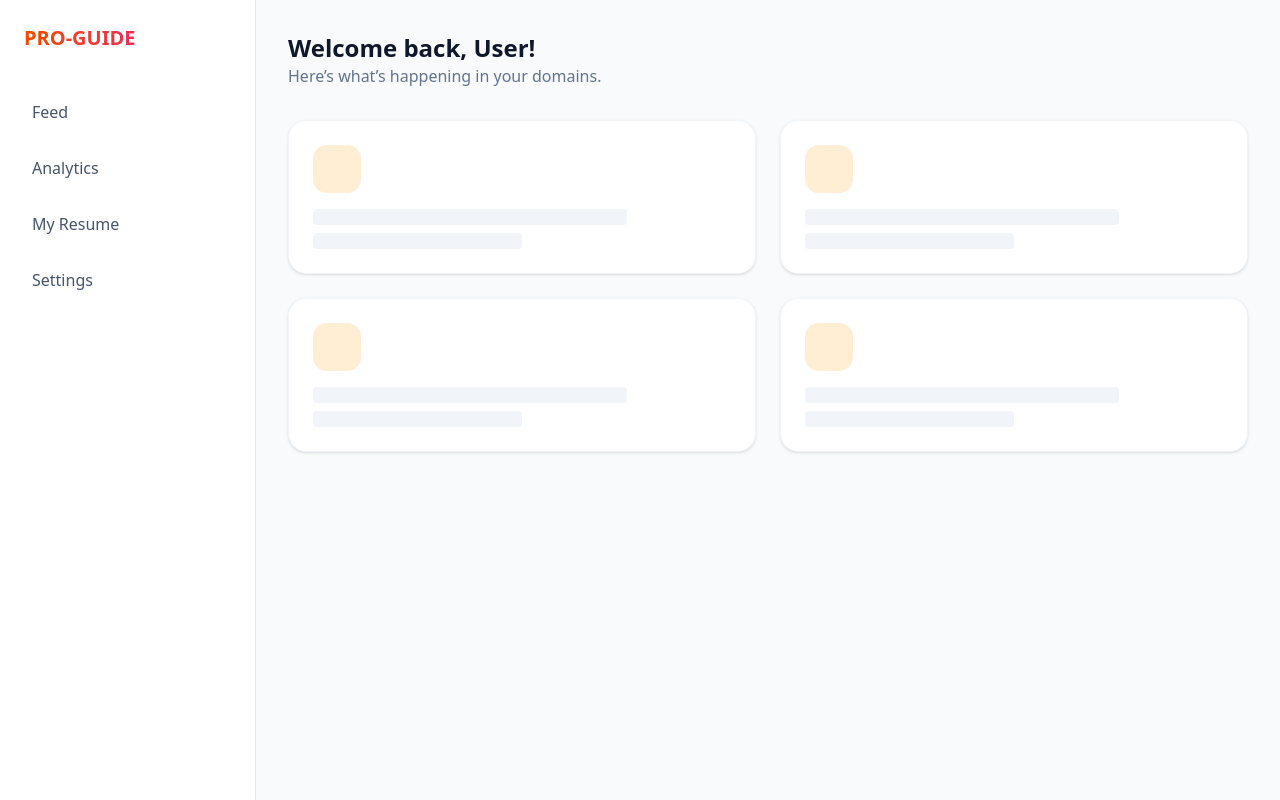
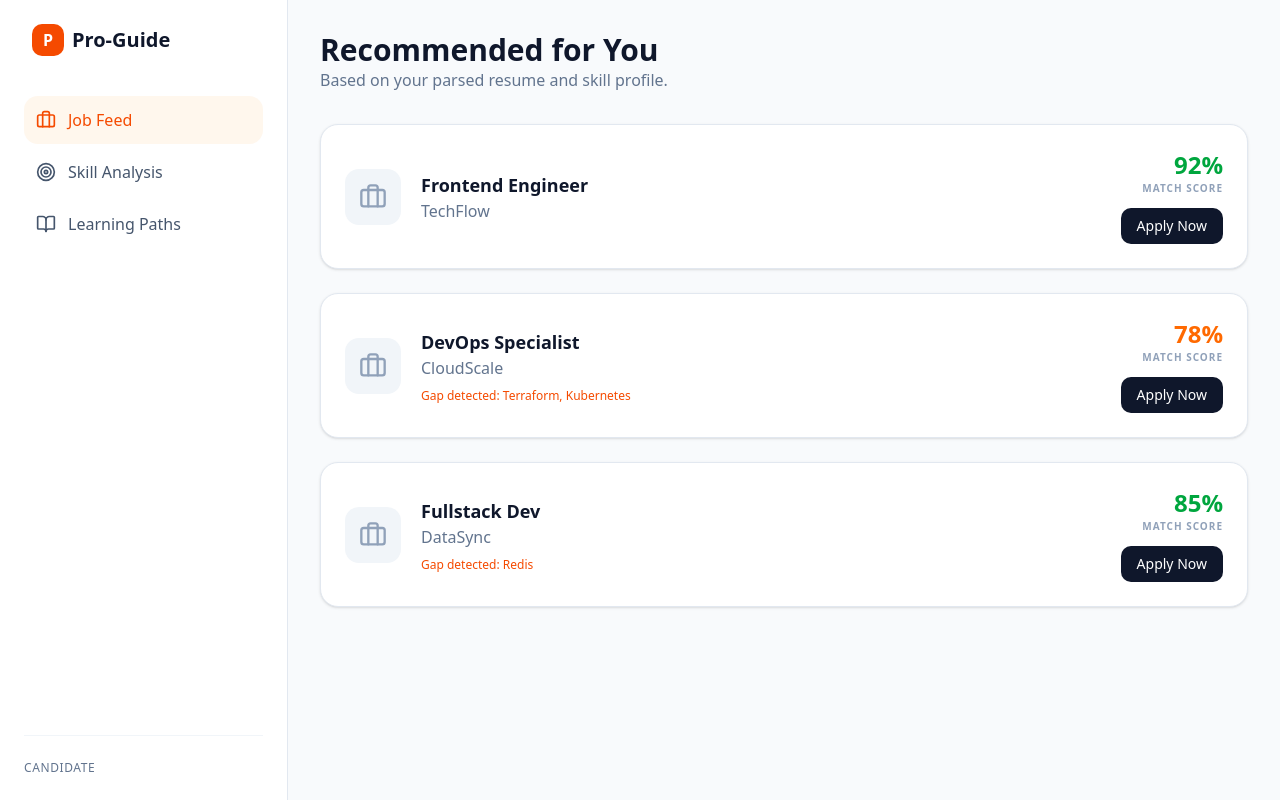
Before and after one commit to Amrutanshu-Mishra/January-cohort, a Next.js app in the folder jancohort/: page /dashboard in a window 1280 px wide. Built offline with nearby package versions, Linux system fonts and the light colour scheme; no server answers.

Commit message:
recruiters_pov

```diff
--- a/jancohort/src/app/dashboard/page.js
+++ b/jancohort/src/app/dashboard/page.js
@@ -1,53 +1,24 @@
 "use client";
-import { motion } from "framer-motion";
-import { useUser, UserButton } from "@clerk/nextjs";
+import { useUser } from "@clerk/nextjs";
+import RecruiterPOV from "@/components/dashboard/RecruiterPOV";
+import CandidatePOV from "@/components/dashboard/CandidatePOV";
+import Loader from "@/components/ui/loader";
 
-// Inside your sidebar or header
-export default function Dashboard() {
-  const { user } = useUser();
+export default function DashboardPage() {
+  const { user, isLoaded } = useUser();
+
+  if (!isLoaded) return <Loader />;
+
+  // We check the role saved in Clerk metadata
+  const userRole = user?.publicMetadata?.role;
 
   return (
-    <div className="min-h-screen bg-slate-50 flex">
-      {/* Sidebar */}
-      <UserButton afterSignOutUrl="/" />
-      <aside className="w-64 bg-white border-r border-slate-200 p-6 flex flex-col hidden md:flex">
-        <h1 className="text-xl font-bold bg-gradient-to-r from-orange-600 to-pink-600 bg-clip-text text-transparent mb-10">
-          PRO-GUIDE
-        </h1>
-        <nav className="space-y-4 flex-1">
-          {['Feed', 'Analytics', 'My Resume', 'Settings'].map((item) => (
-            <div key={item} className="text-slate-600 hover:text-slate-900 font-medium cursor-pointer p-2 rounded-lg hover:bg-slate-100 transition-all">
-              {item}
-            </div>
-          ))}
-        </nav>
-        <UserButton />
-      </aside>
-
-      {/* Main Content */}
-      <main className="flex-1 p-8">
-        <header className="flex justify-between items-center mb-8">
-          <div>
-            <h2 className="text-2xl font-bold text-slate-900">Welcome back, {user?.firstName || "User"}!</h2>
-            <p className="text-slate-500">Here’s what’s happening in your domains.</p>
-          </div>
-        </header>
-
-        {/* Feed Grid */}
-        <div className="grid grid-cols-1 lg:grid-cols-2 gap-6">
-          {[1, 2, 3, 4].map((i) => (
-            <motion.div
-              key={i}
-              whileHover={{ y: -5 }}
-              className="bg-white p-6 rounded-2xl border border-slate-100 shadow-sm"
-            >
-              <div className="w-12 h-12 bg-orange-100 rounded-xl mb-4" />
-              <div className="h-4 w-3/4 bg-slate-100 rounded mb-2" />
-              <div className="h-4 w-1/2 bg-slate-100 rounded" />
-            </motion.div>
-          ))}
-        </div>
-      </main>
+    <div className="min-h-screen">
+      {userRole === "recruiter" ? (
+        <RecruiterPOV />
+      ) : (
+        <CandidatePOV />
+      )}
     </div>
   );
 }
--- a/jancohort/src/app/register/page.js
+++ b/jancohort/src/app/register/page.js
@@ -1,125 +1,74 @@
 "use client";
 import { useState } from "react";
 import { motion, AnimatePresence } from "framer-motion";
+import { useUser } from "@clerk/nextjs";
 import { useRouter } from "next/navigation";
-import { CheckCircle, Upload, ChevronRight } from "lucide-react";
-
-const domains = [
-  "Frontend", "Backend", "Fullstack", "DevOps", "Mobile Dev",
-  "Data Science", "AI/ML", "Cybersecurity", "UI/UX Design", "Cloud Arch"
-];
 
 export default function RegisterPage() {
+  const { user } = useUser();
   const router = useRouter();
-  const [step, setStep] = useState(1);
-  const [formData, setFormData] = useState({
-    username: "",
-    interests: [],
-    resume: null
+  const [role, setRole] = useState(null); // 'candidate' or 'recruiter'
+  const [step, setStep] = useState(0);
+
+  // State matching your Mongoose Schema
+  const [companyData, setCompanyData] = useState({
+    companyName: "",
+    website: "",
+    description: "",
+    industry: "",
+    size: "Startup",
   });
 
-  const toggleInterest = (domain) => {
-    setFormData(prev => ({
-      ...prev,
-      interests: prev.interests.includes(domain)
-        ? prev.interests.filter(i => i !== domain)
-        : [...prev.interests, domain]
-    }));
+  const finishRegistration = async () => {
+    // Logic to save to MongoDB and update Clerk Metadata
+    // For now, redirecting to dashboard
+    router.push("/dashboard");
   };
 
-  const handleNext = () => setStep(step + 1);
-
   return (
-    <div className="min-h-screen bg-white flex items-center justify-center p-4">
-      <motion.div
-        layout
-        className="max-w-2xl w-full bg-slate-50 border border-slate-200 rounded-[2rem] p-8 shadow-xl"
-      >
+    <div className="min-h-screen bg-slate-50 flex items-center justify-center p-6">
+      <motion.div layout className="max-w-xl w-full bg-white rounded-3xl p-8 shadow-2xl border border-slate-100">
         <AnimatePresence mode="wait">
-          {/* STEP 1: Username & Domains */}
-          {step === 1 && (
-            <motion.div
-              key="step1"
-              initial={{ opacity: 0, x: 20 }}
-              animate={{ opacity: 1, x: 0 }}
-              exit={{ opacity: 0, x: -20 }}
-              className="space-y-6"
-            >
-              <div>
-                <h2 className="text-3xl font-bold text-slate-900">Personalize your profile</h2>
-                <p className="text-slate-500">Tell us what you're passionate about.</p>
-              </div>
-
-              <div className="space-y-2">
-                <label className="text-sm font-medium text-slate-700">Choose a Username</label>
-                <input
-                  type="text"
-                  placeholder="@username"
-                  className="w-full px-4 py-3 rounded-xl border border-slate-200 focus:ring-2 focus:ring-orange-500 outline-none transition-all"
-                  onChange={(e) => setFormData({...formData, username: e.target.value})}
-                />
-              </div>
-
-              <div className="space-y-3">
-                <label className="text-sm font-medium text-slate-700">Domains of Interest</label>
-                <div className="flex flex-wrap gap-2">
-                  {domains.map((domain) => (
-                    <button
-                      key={domain}
-                      onClick={() => toggleInterest(domain)}
-                      className={`px-4 py-2 rounded-full border text-sm transition-all ${
-                        formData.interests.includes(domain)
-                          ? "bg-gradient-to-r from-[#f27121] to-[#e94057] text-white border-transparent"
-                          : "bg-white text-slate-600 border-slate-200 hover:border-orange-300"
-                      }`}
-                    >
-                      {domain}
-                    </button>
-                  ))}
+          {step === 0 && (
+             <motion.div key="role-select" className="text-center space-y-6">
+                <h2 className="text-3xl font-bold">Choose your path</h2>
+                <div className="grid grid-cols-2 gap-4">
+                  <button onClick={() => {setRole('candidate'); setStep(1)}} className="p-6 border rounded-2xl hover:bg-orange-50">Candidate</button>
+                  <button onClick={() => {setRole('recruiter'); setStep(1)}} className="p-6 border rounded-2xl hover:bg-blue-50">Recruiter</button>
                 </div>
-              </div>
-
-              <button
-                onClick={handleNext}
-                disabled={!formData.username || formData.interests.length === 0}
-                className="w-full py-4 bg-slate-900 text-white rounded-xl font-bold flex items-center justify-center gap-2 disabled:opacity-30"
-              >
-                Next Step <ChevronRight size={18} />
-              </button>
-            </motion.div>
+             </motion.div>
           )}
 
-          {/* STEP 2: Resume Upload */}
-          {step === 2 && (
-            <motion.div
-              key="step2"
-              initial={{ opacity: 0, x: 20 }}
-              animate={{ opacity: 1, x: 0 }}
-              exit={{ opacity: 0, x: -20 }}
-              className="space-y-6 text-center"
-            >
-              <div className="text-left">
-                <h2 className="text-3xl font-bold text-slate-900">Upload Resume</h2>
-                <p className="text-slate-500">Let's get your professional details set up.</p>
-              </div>
-
-              <div className="border-2 border-dashed border-slate-300 rounded-2xl p-12 hover:border-orange-500 transition-colors group cursor-pointer relative">
-                <input
-                  type="file"
-                  className="absolute inset-0 opacity-0 cursor-pointer"
-                  onChange={(e) => setFormData({...formData, resume: e.target.files[0]})}
-                />
-                <Upload className="mx-auto text-slate-400 group-hover:text-orange-500 mb-4" size={48} />
-                <p className="text-slate-600 font-medium">
-                  {formData.resume ? formData.resume.name : "Drop your PDF here or click to browse"}
-                </p>
-              </div>
-
-              <button
-                onClick={() => router.push('/dashboard')}
-                className="w-full py-4 bg-gradient-to-r from-[#f27121] via-[#e94057] to-[#8a2387] text-white rounded-xl font-bold shadow-lg shadow-orange-100"
+          {step === 1 && role === 'recruiter' && (
+            <motion.div key="recruiter-form" className="space-y-4">
+              <h2 className="text-2xl font-bold">Company Profile</h2>
+              <input
+                placeholder="Company Name"
+                className="w-full p-3 border rounded-xl"
+                onChange={(e) => setCompanyData({...companyData, companyName: e.target.value})}
+              />
+              <input
+                placeholder="Website (Optional)"
+                className="w-full p-3 border rounded-xl"
+                onChange={(e) => setCompanyData({...companyData, website: e.target.value})}
+              />
+              <select
+                className="w-full p-3 border rounded-xl"
+                onChange={(e) => setCompanyData({...companyData, size: e.target.value})}
               >
-                Complete Registration
+                <option value="Startup">Startup</option>
+                <option value="Small">Small</option>
+                <option value="Medium">Medium</option>
+                <option value="Large">Large</option>
+                <option value="Enterprise">Enterprise</option>
+              </select>
+              <textarea
+                placeholder="Company Description"
+                className="w-full p-3 border rounded-xl"
+                onChange={(e) => setCompanyData({...companyData, description: e.target.value})}
+              />
+              <button onClick={finishRegistration} className="w-full py-3 bg-blue-600 text-white rounded-xl font-bold">
+                Complete Setup
               </button>
             </motion.div>
           )}
--- /dev/null
+++ b/jancohort/src/components/dashboard/CandidatePOV.js
@@ -0,0 +1,93 @@
+"use client";
+import { motion } from "framer-motion";
+import { UserButton, useUser } from "@clerk/nextjs";
+import { Briefcase, Target, Zap, BookOpen } from "lucide-react";
+
+export default function CandidatePOV() {
+  const { user } = useUser();
+
+  // Mock data representing what will eventually come from MongoDB/AWS
+  const jobMatches = [
+    { id: 1, role: "Frontend Engineer", company: "TechFlow", match: 92, missing: [] },
+    { id: 2, role: "DevOps Specialist", company: "CloudScale", match: 78, missing: ["Terraform", "Kubernetes"] },
+    { id: 3, role: "Fullstack Dev", company: "DataSync", match: 85, missing: ["Redis"] },
+  ];
+
+  return (
+    <div className="flex h-screen bg-[#f8fafc]">
+      {/* Sidebar */}
+      <aside className="w-72 bg-white border-r border-slate-200 p-6 flex flex-col">
+        <div className="flex items-center gap-2 mb-10 px-2">
+          <div className="w-8 h-8 bg-orange-600 rounded-lg flex items-center justify-center text-white font-bold">P</div>
+          <h1 className="text-xl font-bold text-slate-900">Pro-Guide</h1>
+        </div>
+
+        <nav className="space-y-1 flex-1">
+          <NavItem icon={<Briefcase size={20}/>} label="Job Feed" active />
+          <NavItem icon={<Target size={20}/>} label="Skill Analysis" />
+          <NavItem icon={<BookOpen size={20}/>} label="Learning Paths" />
+        </nav>
+
+        <div className="pt-6 border-t border-slate-100 flex items-center gap-3">
+          <UserButton afterSignOutUrl="/" />
+          <div className="flex flex-col">
+            <span className="text-sm font-bold text-slate-900">{user?.firstName}</span>
+            <span className="text-xs text-slate-500 uppercase tracking-wider">Candidate</span>
+          </div>
+        </div>
+      </aside>
+
+      {/* Main Content */}
+      <main className="flex-1 overflow-y-auto p-8">
+        <header className="mb-8">
+          <h2 className="text-3xl font-bold text-slate-900">Recommended for You</h2>
+          <p className="text-slate-500">Based on your parsed resume and skill profile.</p>
+        </header>
+
+        <div className="grid grid-cols-1 gap-6">
+          {jobMatches.map((job) => (
+            <motion.div
+              key={job.id}
+              whileHover={{ y: -4 }}
+              className="bg-white p-6 rounded-2xl border border-slate-200 shadow-sm flex items-center justify-between"
+            >
+              <div className="flex items-center gap-5">
+                <div className="w-14 h-14 bg-slate-100 rounded-xl flex items-center justify-center text-slate-400">
+                   <Briefcase size={28} />
+                </div>
+                <div>
+                  <h3 className="text-lg font-bold text-slate-900">{job.role}</h3>
+                  <p className="text-slate-500">{job.company}</p>
+                  {job.missing.length > 0 && (
+                    <p className="text-xs mt-2 text-orange-600 font-medium">
+                      Gap detected: {job.missing.join(", ")}
+                    </p>
+                  )}
+                </div>
+              </div>
+
+              <div className="text-right">
+                <div className={`text-2xl font-black ${job.match >= 80 ? 'text-green-600' : 'text-orange-500'}`}>
+                  {job.match}%
+                </div>
+                <p className="text-[10px] uppercase font-bold text-slate-400 tracking-widest">Match Score</p>
+                <button className="mt-3 px-4 py-2 bg-slate-900 text-white text-sm rounded-lg font-medium hover:bg-slate-800 transition-all">
+                  Apply Now
+                </button>
+              </div>
+            </motion.div>
+          ))}
+        </div>
+      </main>
+    </div>
+  );
+}
+
+function NavItem({ icon, label, active = false }) {
+  return (
+    <div className={`flex items-center gap-3 p-3 rounded-xl cursor-pointer transition-all ${active ? 'bg-orange-50 text-orange-600' : 'text-slate-600 hover:bg-slate-50 hover:text-slate-900'}`}>
+      {icon}
+      <span className="font-medium">{label}</span>
+    </div>
+  );
+}
--- /dev/null
+++ b/jancohort/src/components/dashboard/RecruiterPOV.js
@@ -0,0 +1,34 @@
+// components/dashboard/RecruiterPOV.js
+import { UserButton } from "@clerk/nextjs";
+
+export default function RecruiterPOV() {
+  return (
+    <div className="flex h-screen bg-slate-100">
+      <aside className="w-64 bg-slate-900 text-white p-6">
+        <h1 className="text-xl font-bold mb-8">Recruiter Hub</h1>
+        <nav className="space-y-4">
+          <div className="hover:bg-slate-800 p-2 rounded cursor-pointer">Post a Job</div>
+          <div className="hover:bg-slate-800 p-2 rounded cursor-pointer">AWS Dynamo Logs</div>
+          <div className="hover:bg-slate-800 p-2 rounded cursor-pointer">Candidate Matches</div>
+        </nav>
+        <div className="mt-auto pt-10">
+          <UserButton afterSignOutUrl="/" />
+        </div>
+      </aside>
+
+      <main className="flex-1 p-10">
+        <header className="mb-8">
+          <h2 className="text-3xl font-bold">Dashboard Overview</h2>
+          <p className="text-slate-500">Real-time AWS processing logs for your company.</p>
+        </header>
+
+        {/* MOCK AWS LOGS AREA */}
+        <div className="bg-black text-green-400 p-6 rounded-xl font-mono text-sm overflow-hidden shadow-2xl">
+          <p>[AWS DynamoDB] - Log: New Job ID 8892 registered...</p>
+          <p>[AWS Lambda] - Event: Triggering skill match for Job 8892...</p>
+          <p className="animate-pulse">_</p>
+        </div>
+      </main>
+    </div>
+  );
+}
```
Also changed, not shown: 1 other file (tests, documents, lock files or other folders).
